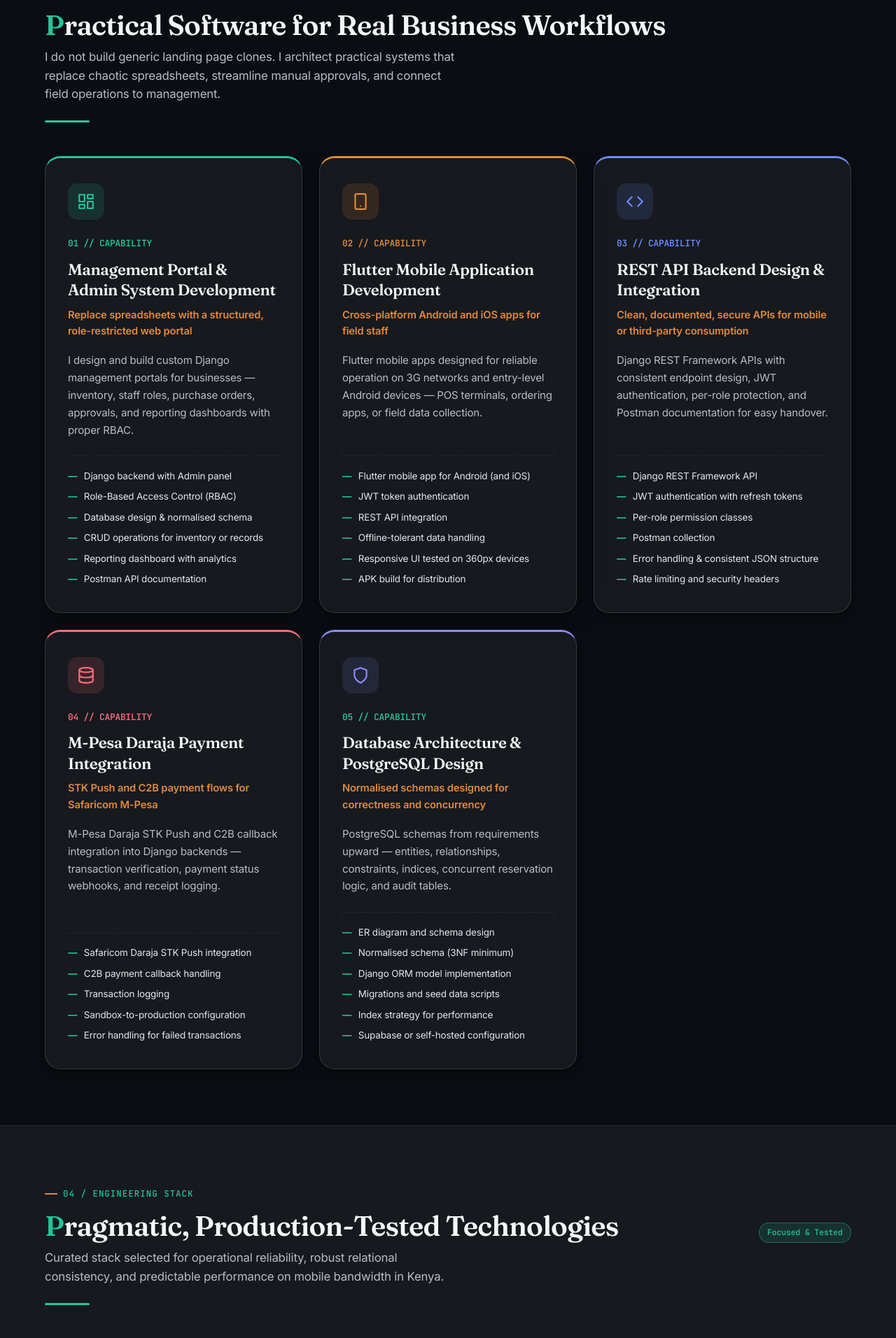
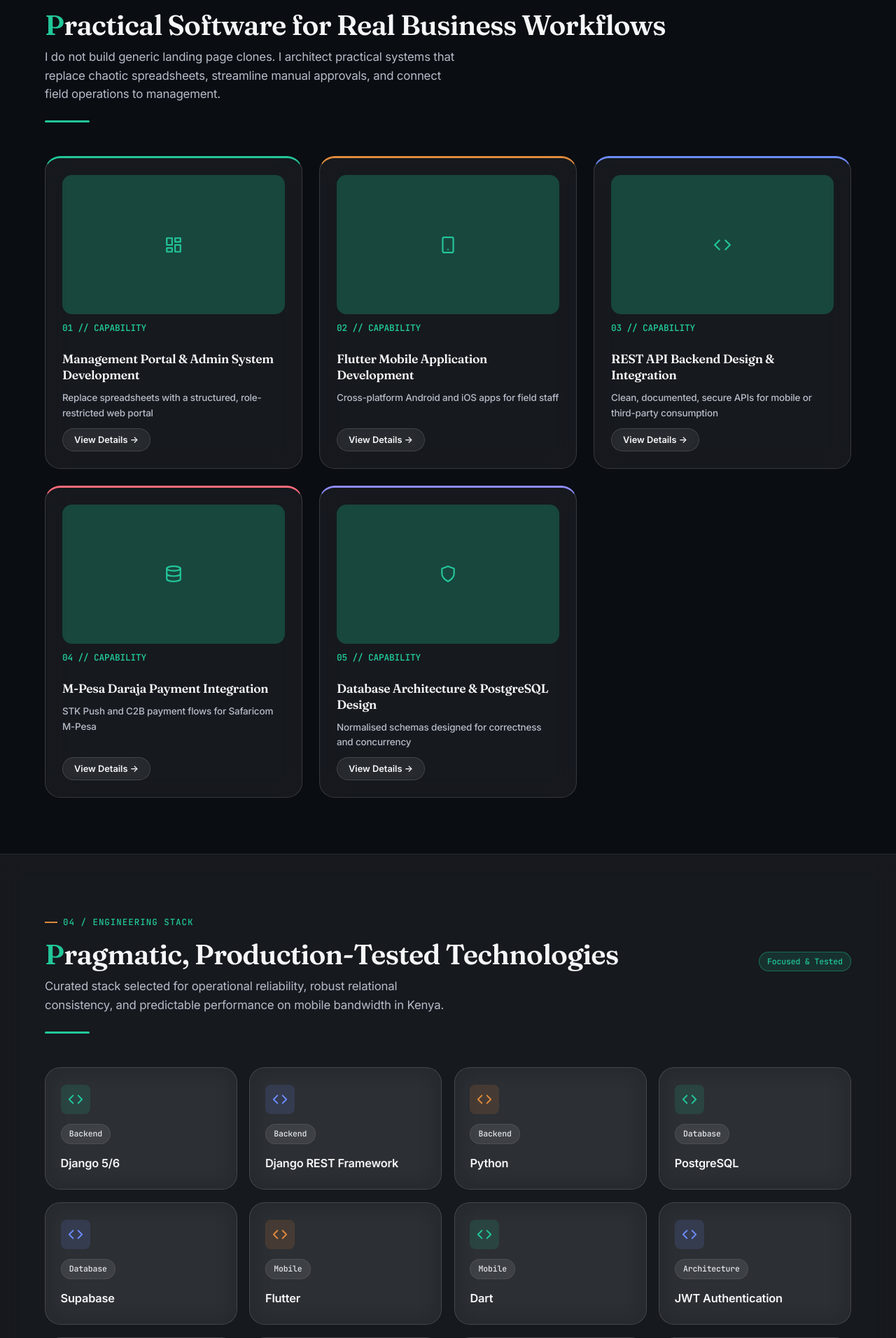
Before and after one commit to joseph-nextgenwebdeveloper/professional-portfolio, a Django app: page / in a window 1280 px wide. Shown: the part 3812-5724 px from the top of the page at 70% size. Run offline with Django 5.2, Linux system fonts and the light colour scheme; data comes from the database, SQL or seed files in the repository.

Commit message:
fixing images, and other visual errors

```diff
--- a/portfolio/models.py
+++ b/portfolio/models.py
@@ -62,6 +62,12 @@ class Service(models.Model):
         blank=True,
         null=True,
         help_text="Icon identifier (e.g. server, mobile, database, layers, api, shield)"
+    )
+    image = models.ImageField(
+        upload_to='services/',
+        blank=True,
+        null=True,
+        help_text="Small illustrative image shown on the compact service card. Falls back to the icon if left blank."
     )
     deliverables = models.TextField(
         blank=True,
--- a/static/css/style.css
+++ b/static/css/style.css
@@ -671,15 +671,15 @@ section[id] { scroll-margin-top: 6.5rem; }
 /* --------------------------------------------------------------------------
    8. BENTO PROJECT GRID (home featured + project list)
    -------------------------------------------------------------------------- */
-.bento-grid { display: grid; grid-template-columns: 1fr; gap: 1.25rem; }
-@media (min-width: 760px) { .bento-grid { grid-template-columns: repeat(2, 1fr); } }
-@media (min-width: 1080px) { .bento-grid { grid-template-columns: repeat(3, 1fr); } }
+.bento-grid { display: grid; grid-template-columns: minmax(0, 1fr); gap: 1.25rem; }
+@media (min-width: 760px) { .bento-grid { grid-template-columns: repeat(2, minmax(0, 1fr)); } }
+@media (min-width: 1080px) { .bento-grid { grid-template-columns: repeat(3, minmax(0, 1fr)); } }
 .bento-grid .bento-card.is-large { grid-column: span 1; }
 @media (min-width: 760px) { .bento-grid .bento-card.is-large { grid-column: span 2; } }
 
 .bento-card {
     position: relative; border-radius: var(--radius-lg); overflow: hidden;
-    border: 1px solid var(--border-medium); min-height: 300px;
+    border: 1px solid var(--border-medium); min-height: 300px; min-width: 0;
     display: flex; flex-direction: column; justify-content: flex-end;
     text-decoration: none; color: var(--ink-white);
     box-shadow: var(--shadow-subtle); transition: transform .25s ease, box-shadow .25s ease, border-color .25s ease;
@@ -692,7 +692,7 @@ section[id] { scroll-margin-top: 6.5rem; }
 .bento-card-art.art-2 { background: radial-gradient(circle at 25% 30%, rgba(224,138,60,.22), transparent 40%), linear-gradient(135deg, #1e1712, #090b10); }
 .bento-card-art.art-3 { background: radial-gradient(circle at 75% 70%, rgba(108,140,255,.2), transparent 40%), linear-gradient(135deg, #14182a, #090b10); }
 .bento-card-art.art-4 { background: radial-gradient(circle at 45% 40%, rgba(143,139,255,.2), transparent 40%), linear-gradient(135deg, #1a1526, #090b10); }
-.bento-card-art img { position: absolute; inset: 0; width: 100%; height: 100%; object-fit: cover; }
+.bento-card-art img { position: absolute; inset: 0; width: 100%; height: 100%; object-fit: cover; object-position: top center; }
 .bento-card-art::after { content: ''; position: absolute; inset: 0; background: linear-gradient(transparent 20%, rgba(5,7,10,.92) 92%); }
 
 .bento-card-overlay { position: relative; z-index: 1; padding: 1.5rem; display: flex; flex-direction: column; gap: .6rem; }
@@ -738,7 +738,7 @@ section[id] { scroll-margin-top: 6.5rem; }
 
 .project-visual-frame { background-color: var(--bg-navy-band); color: var(--ink-white); display: flex; flex-direction: column; justify-content: space-between; padding: 2rem; min-height: 220px; position: relative; border-radius: var(--radius-lg); }
 .project-visual-frame:has(img) { padding: 0; overflow: hidden; }
-.project-visual-frame img { width: 100%; height: 100%; object-fit: cover; display: block; }
+.project-visual-frame img { width: 100%; height: 100%; object-fit: cover; object-position: top center; display: block; }
 .visual-fallback-header { display: flex; justify-content: space-between; align-items: center; font-family: var(--font-mono); font-size: .72rem; color: var(--ink-white-muted); }
 .visual-system-stamp { font-size: .68rem; text-transform: uppercase; letter-spacing: .08em; padding: .2rem .5rem; border: 1px solid var(--accent-copper); color: var(--accent-amber-border); border-radius: var(--radius-pill); }
 .visual-fallback-graphic { margin: auto 0; padding: 1.25rem 0; }
@@ -769,15 +769,15 @@ section[id] { scroll-margin-top: 6.5rem; }
 
 .projects-showcase-container { display: flex; flex-direction: column; gap: 2rem; }
 .projects-secondary-grid { display: grid; grid-template-columns: 1fr; gap: 1.5rem; }
-@media (min-width: 800px) { .projects-secondary-grid { grid-template-columns: repeat(2, 1fr); } }
-@media (min-width: 1080px) { .projects-secondary-grid { grid-template-columns: repeat(3, 1fr); } }
+@media (min-width: 800px) { .projects-secondary-grid { grid-template-columns: repeat(2, minmax(0, 1fr)); } }
+@media (min-width: 1080px) { .projects-secondary-grid { grid-template-columns: repeat(3, minmax(0, 1fr)); } }
 
 /* --------------------------------------------------------------------------
    9. SERVICES
    -------------------------------------------------------------------------- */
-.services-grid { display: grid; grid-template-columns: 1fr; gap: 1.5rem; }
-@media (min-width: 700px) { .services-grid { grid-template-columns: repeat(2, 1fr); } }
-@media (min-width: 1100px) { .services-grid { grid-template-columns: repeat(3, 1fr); } }
+.services-grid { display: grid; grid-template-columns: minmax(0, 1fr); gap: 1.5rem; }
+@media (min-width: 700px) { .services-grid { grid-template-columns: repeat(2, minmax(0, 1fr)); } }
+@media (min-width: 1100px) { .services-grid { grid-template-columns: repeat(3, minmax(0, 1fr)); } }
 .service-card {
     background-color: var(--bg-surface); backdrop-filter: var(--glass-blur); -webkit-backdrop-filter: var(--glass-blur);
     border: 1px solid var(--border-medium); border-top: 3px solid var(--accent-forest);
@@ -810,11 +810,50 @@ section[id] { scroll-margin-top: 6.5rem; }
 .service-deliverables-list li { font-size: .84rem; color: var(--ink-800); display: flex; align-items: baseline; gap: .6rem; }
 .service-deliverables-list li::before { content: '—'; color: var(--accent-forest); font-weight: bold; }
 
+/* 9b. Compact service card + popup (replaces the dense .service-card on the home page) */
+.service-card-compact {
+    background-color: var(--bg-surface); backdrop-filter: var(--glass-blur); -webkit-backdrop-filter: var(--glass-blur);
+    border: 1px solid var(--border-medium); border-top: 3px solid var(--accent-forest);
+    padding: 1.5rem; border-radius: var(--radius-lg); min-width: 0;
+    display: flex; flex-direction: column; gap: .65rem;
+    transition: transform .2s ease, box-shadow .2s ease;
+}
+.service-card-compact:hover { transform: translateY(-3px); box-shadow: var(--shadow-lift); }
+.service-card-compact:nth-child(2) { border-top-color: var(--accent-amber); }
+.service-card-compact:nth-child(3) { border-top-color: var(--accent-blue); }
+.service-card-compact:nth-child(4) { border-top-color: var(--accent-crimson); }
+.service-card-compact:nth-child(5) { border-top-color: var(--accent-violet); }
+.service-compact-img {
+    width: 100%; aspect-ratio: 16 / 10; border-radius: var(--radius-md); overflow: hidden;
+    background-color: var(--accent-forest-subtle); display: flex; align-items: center; justify-content: center;
+}
+.service-compact-img img { width: 100%; height: 100%; object-fit: cover; object-position: top center; }
+.service-compact-img .service-icon-box { width: 100%; height: 100%; border-radius: 0; margin-bottom: 0; }
+.service-card-compact h3 { font-size: 1.1rem; line-height: 1.3; }
+.service-card-compact .service-tagline {
+    font-size: .84rem; margin-bottom: 0; color: var(--ink-600); font-weight: 500;
+    display: -webkit-box; -webkit-line-clamp: 2; -webkit-box-orient: vertical; overflow: hidden;
+}
+.service-card-compact .btn { margin-top: auto; align-self: flex-start; }
+
+.service-modal-overlay {
+    display: none; position: fixed; inset: 0; z-index: 2000;
+    background-color: rgba(4, 5, 7, .88); backdrop-filter: blur(6px);
+    align-items: center; justify-content: center; padding: 2rem;
+}
+.service-modal-overlay.is-open { display: flex; }
+.service-modal-card {
+    position: relative; max-width: 560px; width: 100%; max-height: 84vh; overflow-y: auto;
+    background-color: var(--bg-canvas); border: 1px solid var(--border-medium);
+    border-radius: var(--radius-lg); padding: 2rem; box-shadow: var(--shadow-lift);
+}
+.service-modal-close { position: absolute; top: 1rem; right: 1rem; }
+
 /* --------------------------------------------------------------------------
    10. SKILLS & CORE STACK
    -------------------------------------------------------------------------- */
 .stack-matrix-grid { display: grid; grid-template-columns: 1fr; gap: 1.25rem; }
-@media (min-width: 768px) { .stack-matrix-grid { grid-template-columns: repeat(3, 1fr); } }
+@media (min-width: 768px) { .stack-matrix-grid { grid-template-columns: repeat(3, minmax(0, 1fr)); } }
 .stack-group-card {
     background-color: var(--bg-surface); backdrop-filter: var(--glass-blur); -webkit-backdrop-filter: var(--glass-blur);
     border: 1px solid var(--border-medium); border-radius: var(--radius-lg); padding: 1.75rem 1.5rem;
@@ -830,14 +869,18 @@ section[id] { scroll-margin-top: 6.5rem; }
 .stack-name { font-weight: 500; color: var(--ink-900); }
 .stack-level { font-family: var(--font-mono); font-size: .72rem; color: var(--ink-600); }
 
-/* Tech "shelf" grid — canva-style icon-box tiles, replaces dense list rows */
-.tech-shelf-grid { display: grid; grid-template-columns: repeat(2, 1fr); gap: 1.1rem; }
-@media (min-width: 640px) { .tech-shelf-grid { grid-template-columns: repeat(3, 1fr); } }
-@media (min-width: 1000px) { .tech-shelf-grid { grid-template-columns: repeat(4, 1fr); } }
+/* Tech "shelf" grid — canva-style icon-box tiles, replaces dense list rows.
+   minmax(0, 1fr) tracks + min-width: 0 on the card stop a long tech name
+   or an unwrapped badge from forcing the grid wider than its container
+   (the cause of the mobile horizontal overflow / right-hand gap). */
+.tech-shelf-grid { display: grid; grid-template-columns: repeat(2, minmax(0, 1fr)); gap: 1.1rem; }
+@media (min-width: 640px) { .tech-shelf-grid { grid-template-columns: repeat(3, minmax(0, 1fr)); } }
+@media (min-width: 1000px) { .tech-shelf-grid { grid-template-columns: repeat(4, minmax(0, 1fr)); } }
+@media (max-width: 480px) { .tech-shelf-grid { grid-template-columns: minmax(0, 1fr); } }
 .tech-shelf-card {
     background-color: var(--bg-surface); backdrop-filter: var(--glass-blur); -webkit-backdrop-filter: var(--glass-blur);
     border: 1px solid var(--border-medium); border-radius: var(--radius-lg); padding: 1.5rem 1.35rem;
-    display: flex; flex-direction: column; gap: .9rem;
+    display: flex; flex-direction: column; gap: .9rem; min-width: 0;
     transition: transform .2s ease, border-color .2s ease, box-shadow .2s ease;
 }
 .tech-shelf-card:hover { transform: translateY(-3px); border-color: var(--accent-forest-border); box-shadow: var(--shadow-lift); }
@@ -845,12 +888,21 @@ section[id] { scroll-margin-top: 6.5rem; }
     width: 42px; height: 42px; border-radius: var(--radius-sm);
     display: flex; align-items: center; justify-content: center;
     background-color: var(--accent-forest-subtle); color: var(--accent-forest);
+    overflow: hidden;
 }
 .tech-shelf-icon svg { width: 22px; height: 22px; }
+.tech-shelf-icon img { width: 100%; height: 100%; object-fit: contain; }
 .tech-shelf-card:nth-child(3n+2) .tech-shelf-icon { background-color: var(--accent-blue-subtle); color: var(--accent-blue); }
 .tech-shelf-card:nth-child(3n+3) .tech-shelf-icon { background-color: var(--accent-amber-subtle); color: var(--accent-amber); }
-.tech-shelf-name { font-size: 1.02rem; font-weight: 600; color: var(--ink-900); }
-.tech-shelf-meta { display: flex; align-items: center; justify-content: space-between; gap: .5rem; }
+.tech-shelf-name { font-size: 1.02rem; font-weight: 600; color: var(--ink-900); overflow-wrap: anywhere; }
+.tech-shelf-meta { display: flex; align-items: center; justify-content: space-between; gap: .5rem; flex-wrap: wrap; }
+.tech-shelf-meta .badge-tag { overflow-wrap: anywhere; }
+
+/* Skills grid on about.html reuses .tech-shelf-grid + this modifier for the
+   "limit to 6, View all" toggle (#7) */
+.skills-grid .skill-slot > * { height: 100%; }
+.skills-grid .is-extra { display: none; }
+.skills-grid.show-all .is-extra { display: block; }
 
 /* --------------------------------------------------------------------------
    11. ABOUT & "WHO I AM" SNAPSHOT
@@ -865,7 +917,7 @@ section[id] { scroll-margin-top: 6.5rem; }
     border: 1px solid var(--border-medium); box-shadow: var(--shadow-subtle);
     aspect-ratio: 4 / 5; background: linear-gradient(160deg, var(--bg-surface-alt), var(--bg-navy-band));
 }
-.about-photo-frame img { width: 100%; height: 100%; object-fit: cover; filter: grayscale(.15) contrast(1.05); }
+.about-photo-frame img { width: 100%; height: 100%; object-fit: cover; object-position: top center; filter: grayscale(.15) contrast(1.05); }
 .about-photo-frame .status-dot-mark { position: absolute; top: 1.1rem; right: 1.1rem; width: 10px; height: 10px; border-radius: 50%; background: var(--accent-forest); box-shadow: 0 0 0 4px rgba(34,199,153,.2); }
 
 .narrative-body { font-size: 1.02rem; line-height: 1.7; color: var(--ink-800); }
@@ -982,14 +1034,14 @@ section[id] { scroll-margin-top: 6.5rem; }
 /* --------------------------------------------------------------------------
    15b. GALLERY + LIGHTBOX (project detail image gallery)
    -------------------------------------------------------------------------- */
-.gallery-grid { display: grid; grid-template-columns: repeat(2, 1fr); gap: 1rem; }
-@media (max-width: 480px) { .gallery-grid { grid-template-columns: 1fr; } }
+.gallery-grid { display: grid; grid-template-columns: repeat(2, minmax(0, 1fr)); gap: 1rem; }
+@media (max-width: 480px) { .gallery-grid { grid-template-columns: minmax(0, 1fr); } }
 .gallery-thumb-wrap {
     border: 1px solid var(--border-medium); border-radius: var(--radius-lg); overflow: hidden;
     background-color: var(--bg-surface);
 }
 .gallery-thumb {
-    width: 100%; height: 220px; object-fit: cover; display: block; cursor: zoom-in;
+    width: 100%; height: 220px; object-fit: cover; object-position: top center; display: block; cursor: zoom-in;
     transition: transform .3s ease, filter .3s ease;
 }
 .gallery-thumb:hover { transform: scale(1.03); filter: brightness(1.05); }
--- a/templates/partials/tech_shelf_card.html
+++ b/templates/partials/tech_shelf_card.html
@@ -1,13 +1,18 @@
 {% comment %}
-Usage: {% include 'partials/tech_shelf_card.html' with name="Flutter & Dart" category="Mobile" level="Core Stack" %}
+Usage: {% include 'partials/tech_shelf_card.html' with tech=tech %}
+Renders one Technology as a shelf card, using its uploaded logo image when
+available and falling back to a generic outline icon otherwise.
 {% endcomment %}
 <div class="tech-shelf-card">
     <div class="tech-shelf-icon">
-        <svg viewBox="0 0 24 24" fill="none" stroke="currentColor" stroke-width="2" stroke-linecap="round" stroke-linejoin="round"><polyline points="16 18 22 12 16 6"></polyline><polyline points="8 6 2 12 8 18"></polyline></svg>
+        {% if tech.logo %}
+            <img src="{{ tech.logo.url }}" alt="{{ tech.name }}" loading="lazy">
+        {% else %}
+            <svg viewBox="0 0 24 24" fill="none" stroke="currentColor" stroke-width="2" stroke-linecap="round" stroke-linejoin="round"><polyline points="16 18 22 12 16 6"></polyline><polyline points="8 6 2 12 8 18"></polyline></svg>
+        {% endif %}
     </div>
     <div class="tech-shelf-meta">
-        <span class="badge-tag">{{ category }}</span>
-        <span class="badge-tag {% if level == 'Core Stack' %}badge-forest{% elif level == 'Integrations' %}badge-amber{% endif %}">{{ level }}</span>
+        <span class="badge-tag">{{ tech.category|default:"Stack" }}</span>
     </div>
-    <span class="tech-shelf-name">{{ name }}</span>
+    <span class="tech-shelf-name">{{ tech.name }}</span>
 </div>
--- a/templates/portfolio/home.html
+++ b/templates/portfolio/home.html
@@ -293,7 +293,7 @@
 </section>
 
 <!-- =========================================================================
-     5. WHAT I BUILD (SERVICES)
+     5. WHAT I BUILD (SERVICES) — compact card + image, full detail in a popup
      ========================================================================= -->
 <section class="section-spacing" id="services">
     <div class="container">
@@ -306,9 +306,13 @@
             <div class="section-divider-line"></div>
         </div>
 
-        <div class="services-grid">
+        <div class="services-grid" id="services-grid">
             {% for service in services %}
-                <article class="service-card anim-fade-up-delay-{{ forloop.counter }}">
+                <article class="service-card-compact anim-fade-up-delay-{{ forloop.counter }}">
+                    <div class="service-compact-img">
+                        {% if service.image %}
+                            <img src="{{ service.image.url }}" alt="{{ service.title }}" loading="lazy">
+                        {% else %}
                             <div class="service-icon-box">
                                 {% if forloop.counter == 1 %}
                                 <svg viewBox="0 0 24 24" fill="none" stroke="currentColor" stroke-width="2" stroke-linecap="round" stroke-linejoin="round"><rect x="3" y="3" width="7" height="9"></rect><rect x="14" y="3" width="7" height="5"></rect><rect x="14" y="12" width="7" height="9"></rect><rect x="3" y="16" width="7" height="5"></rect></svg>
@@ -322,20 +326,16 @@
                                 <svg viewBox="0 0 24 24" fill="none" stroke="currentColor" stroke-width="2" stroke-linecap="round" stroke-linejoin="round"><path d="M12 22s8-4 8-10V5l-8-3-8 3v7c0 6 8 10 8 10z"></path></svg>
                                 {% endif %}
                             </div>
+                        {% endif %}
+                    </div>
                     <span class="service-card-num">0{{ forloop.counter }} // CAPABILITY</span>
                     <h3>{{ service.title }}</h3>
                     {% if service.tagline %}
                         <p class="service-tagline">{{ service.tagline }}</p>
                     {% endif %}
-                    <p class="service-desc">{{ service.description }}</p>
-
-                    {% if service.deliverables %}
-                        <ul class="service-deliverables-list">
-                            {% for item in service.get_deliverables_list %}
-                                <li>{{ item }}</li>
-                            {% endfor %}
-                        </ul>
-                    {% endif %}
+                    <button type="button" class="btn btn-outline btn-sm service-view-btn" data-target="service-modal-{{ forloop.counter }}">
+                        View Details &rarr;
+                    </button>
                 </article>
             {% empty %}
                 <p>Services will appear here once configured in Django Admin.</p>
@@ -343,6 +343,24 @@
         </div>
     </div>
 </section>
+
+<!-- Service detail popups (one per service, hidden until opened) -->
+{% for service in services %}
+<div class="service-modal-overlay" id="service-modal-{{ forloop.counter }}">
+    <div class="service-modal-card">
+        <button type="button" class="lightbox-close service-modal-close" aria-label="Close">&times;</button>
+        <span class="service-card-num">0{{ forloop.counter }} // CAPABILITY</span>
+        <h3>{{ service.title }}</h3>
+        {% if service.tagline %}<p class="service-tagline">{{ service.tagline }}</p>{% endif %}
+        <p class="service-desc">{{ service.description }}</p>
+        {% if service.deliverables %}
+        <ul class="service-deliverables-list">
+            {% for item in service.get_deliverables_list %}<li>{{ item }}</li>{% endfor %}
+        </ul>
+        {% endif %}
+    </div>
+</div>
+{% endfor %}
 
 <!-- =========================================================================
      6. SKILLS & CORE STACK
@@ -363,19 +381,12 @@
             <div class="section-divider-line"></div>
         </div>
 
-        <div class="tech-shelf-grid">
-            {% include 'partials/tech_shelf_card.html' with name="Python & Django" category="Backend" level="Core Stack" %}
-            {% include 'partials/tech_shelf_card.html' with name="Django REST Framework" category="Backend" level="Core Stack" %}
-            {% include 'partials/tech_shelf_card.html' with name="Role-Based Access Control" category="Backend" level="Production" %}
-            {% include 'partials/tech_shelf_card.html' with name="JWT & Token Auth" category="Backend" level="Production" %}
-            {% include 'partials/tech_shelf_card.html' with name="Flutter & Dart" category="Mobile" level="Core Stack" %}
-            {% include 'partials/tech_shelf_card.html' with name="Cross-Platform Android/iOS" category="Mobile" level="Production" %}
-            {% include 'partials/tech_shelf_card.html' with name="Responsive Layouts 360px+" category="Mobile" level="Production" %}
-            {% include 'partials/tech_shelf_card.html' with name="RESTful Offline Sync" category="Mobile" level="Operational" %}
-            {% include 'partials/tech_shelf_card.html' with name="PostgreSQL & RDBMS" category="Data" level="Core Stack" %}
-            {% include 'partials/tech_shelf_card.html' with name="Supabase Auth & Cloud DB" category="Data" level="Core Stack" %}
-            {% include 'partials/tech_shelf_card.html' with name="M-Pesa Daraja STK Push" category="Data" level="Integrations" %}
-            {% include 'partials/tech_shelf_card.html' with name="Git, Postman & Linux" category="Data" level="DevOps" %}
+        <div class="tech-shelf-grid" id="stack-grid">
+            {% for tech in technologies %}
+                {% include 'partials/tech_shelf_card.html' with tech=tech %}
+            {% empty %}
+                <p>Stack configured in Django Admin.</p>
+            {% endfor %}
         </div>
     </div>
 </section>
@@ -458,3 +469,35 @@
 </section>
 
 {% endblock %}
+
+{% block extra_js %}
+<script>
+(function () {
+    function closeModal(overlay) {
+        overlay.classList.remove('is-open');
+        document.body.style.overflow = '';
+    }
+    document.querySelectorAll('.service-view-btn').forEach(function (btn) {
+        btn.addEventListener('click', function () {
+            var overlay = document.getElementById(btn.dataset.target);
+            if (overlay) {
+                overlay.classList.add('is-open');
+                document.body.style.overflow = 'hidden';
+            }
+        });
+    });
+    document.querySelectorAll('.service-modal-overlay').forEach(function (overlay) {
+        overlay.addEventListener('click', function (e) {
+            if (e.target === overlay) closeModal(overlay);
+        });
+        var closeBtn = overlay.querySelector('.service-modal-close');
+        if (closeBtn) closeBtn.addEventListener('click', function () { closeModal(overlay); });
+    });
+    document.addEventListener('keydown', function (e) {
+        if (e.key === 'Escape') {
+            document.querySelectorAll('.service-modal-overlay.is-open').forEach(closeModal);
+        }
+    });
+})();
+</script>
+{% endblock %}
--- a/templates/portfolio/project_detail.html
+++ b/templates/portfolio/project_detail.html
@@ -35,7 +35,7 @@
                     style="border: 1px solid var(--border-medium); border-radius: var(--radius-lg); overflow: hidden; margin-bottom: 3rem;">
                     <img src="{{ project.featured_image.url }}" alt="{{ project.title }}"
                         class="js-lightbox-trigger" data-full="{{ project.featured_image.url }}"
-                        style="width: 100%; height: 420px; object-fit: cover; cursor: zoom-in;" loading="lazy">
+                        style="width: 100%; height: 420px; object-fit: cover; object-position: top center; cursor: zoom-in;" loading="lazy">
                 </div>
                 {% else %}
                 <div class="project-visual-frame" style="min-height: 240px; margin-bottom: 3rem;">
```
Also changed, not shown: profiles/models.py (+18 -0 lines), templates/profiles/about.html (+47 -18 lines), portfolio/migrations/0003_service_image.py (added), profiles/migrations/0004_profileimage.py (added). Lines whose indentation alone changed are shown as unchanged.
